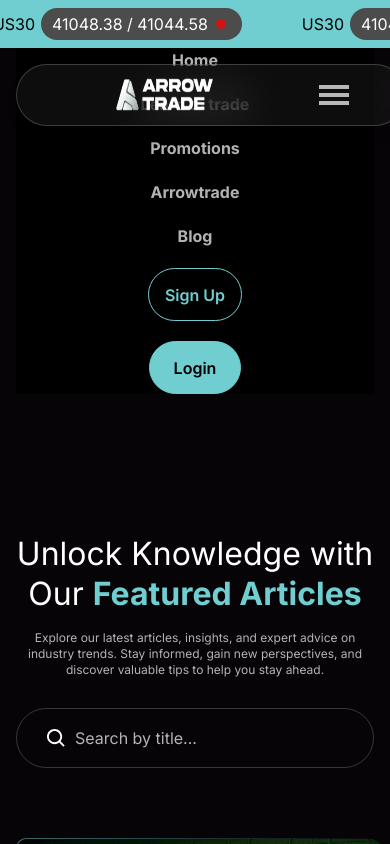
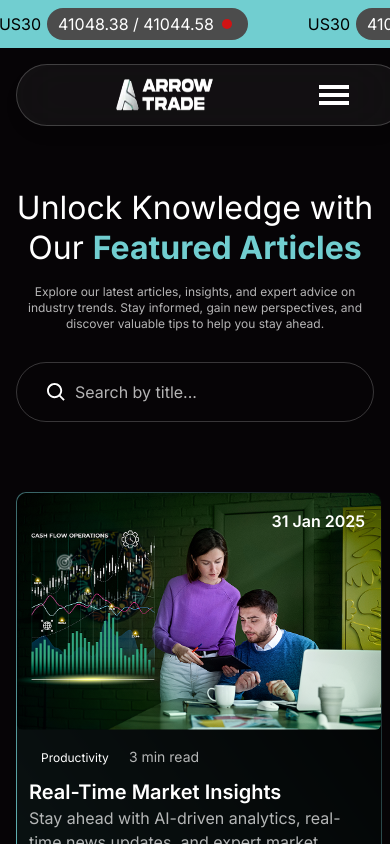
Before and after one commit to BimlaJain/arrowtrade-test, a Next.js app: page / in a window 390 px wide. Shown: the top 844 px of the page. Built offline with nearby package versions, Linux system fonts and the light colour scheme.

Commit message:
change navbar

```diff
--- a/src/components/Hero.tsx
+++ b/src/components/Hero.tsx
@@ -50,7 +50,7 @@ const Hero = () => {
     );
 
     return (
-        <div id="home" className="bg-center bg-cover bg-no-repeat relative pb-16 overflow-hidden bg-hero-bg-image max-sm:bg-black/20">
+        <div id="home" className="bg-center bg-cover bg-no-repeat pb-16 overflow-hidden bg-hero-bg-image max-sm:bg-black/20">
             <NavBar />
             <div className="container max-w-[1220px] mx-auto px-4 relative z-20">
                 <div className="flex flex-col xl:pt-[170px] pt-[140px]">
@@ -74,9 +74,9 @@ const Hero = () => {
                     </form>
                 </div>
 
-                <div className="pt-[70px]">
+                <div className="pt-[70px] ">
                     {filteredBlogs.length > 0 ? (
-                        <div className="grid grid-cols-1 md:grid-cols-2 lg:grid-cols-3 gap-6">
+                        <div className="grid grid-cols-1 md:grid-cols-2 lg:grid-cols-3 gap-6 max-w-[1140px] mx-auto">
                             {filteredBlogs.map((blog) => (
                                 <div key={blog.id} className="bg-gradient-to-bl from-sky-blue/0 to-sky-blue/100 p-[1px] rounded-[10px] w-[366px]">
                                     <div className="bg-black/90 text-white relative rounded-[10px]">
--- a/src/components/common/NavBar.tsx
+++ b/src/components/common/NavBar.tsx
@@ -44,7 +44,6 @@ const NavBar = () => {
 
     return (
         <>
-            {/* Marquee Section */}
             <div id="marquee" className="bg-sky-blue flex md:py-[18px] py-2">
                 <Marquee>
                     {MARQUEE_DATA.map((obj: MarqueeItem, i: number) => (
@@ -104,26 +103,24 @@ const NavBar = () => {
                             className="lg:hidden z-50 cursor-pointer"
                             onClick={() => setOpen(!open)}
                         >
-                            <button className="overflow-hidden relative z-50 lg:hidden size-[30px] h-5 flex flex-col justify-between items-center">
+                            <button className="overflow-hidden relative z-50 lg:hidden size-[30px] h-5  flex flex-col justify-between items-center">
                                 <span
-                                    className={`bg-white/70 rounded-full w-[39px] h-1 block transition-all duration-300 ${open ? "translate-x-10" : ""}`}
+                                    className={`bg-white rounded-full w-[39px] h-1 block transition-all duration-300 ${open ? "translate-x-10" : ""}`}
                                 ></span>
                                 <span
-                                    className={`bg-white/70 rounded-full after:rounded-lg w-[39px] h-1 block relative transition-all duration-300 ${open ? "rotate-45 after:rotate-90 after:!bg-white/70" : ""
+                                    className={`bg-white rounded-full after:rounded-lg  w-[39px] h-1 block relative after:bg-transparent after:absolute after:top-0 after:left-0 after:w-full after:h-1 after:transition-all after:duration-300 transition-all duration-300 ${open ? "rotate-45 after:rotate-90 after:!bg-white" : ""
                                         }`}
                                 ></span>
                                 <span
-                                    className={`bg-white/70 rounded-full w-[39px] h-1 block transition-all duration-300 ${open ? "-translate-x-10" : ""}`}
+                                    className={`bg-white rounded-full  w-[39px] h-1 block transition-all duration-300 ${open ? "-translate-x-10" : ""}`}
                                 ></span>
                             </button>
                         </div>
                     </div>
                 </div>
 
-                {/* Mobile Menu */}
-                <div
-                    className={`w-full h-full bg-black flex gap-5 flex-col justify-center items-center lg:hidden`}
-                >
+                {open && (
+                    <div className="fixed inset-0 bg-black flex gap-5 flex-col justify-center items-center lg:hidden z-30">
                         {HEADER_LIST.map((item: HeaderItem, i: number) => (
                             <a
                                 key={i}
@@ -147,6 +144,8 @@ const NavBar = () => {
                             Login
                         </button>
                     </div>
+                )}
+
             </div>
         </>
     );
```
Lines whose indentation alone changed are shown as unchanged.
